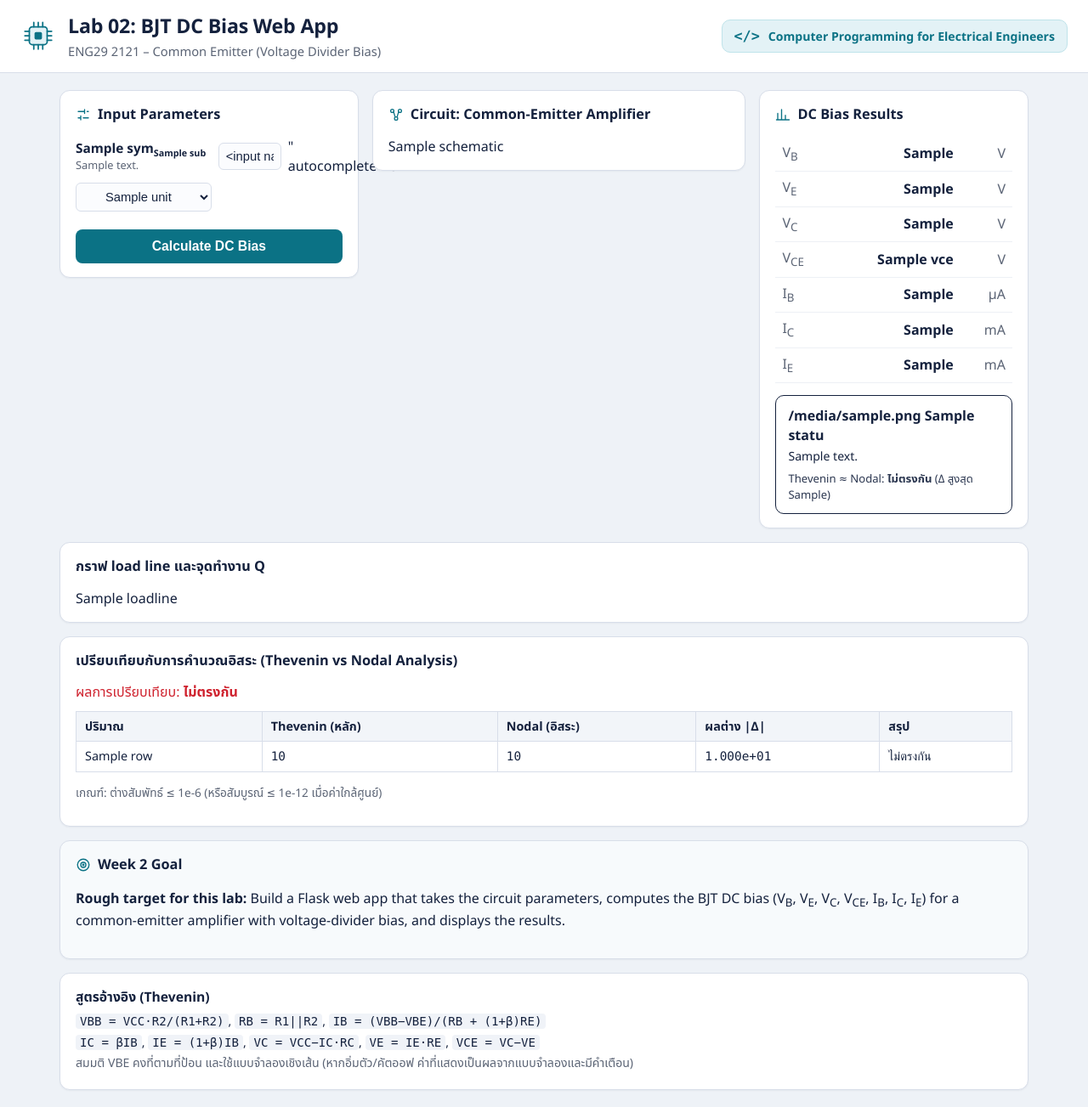
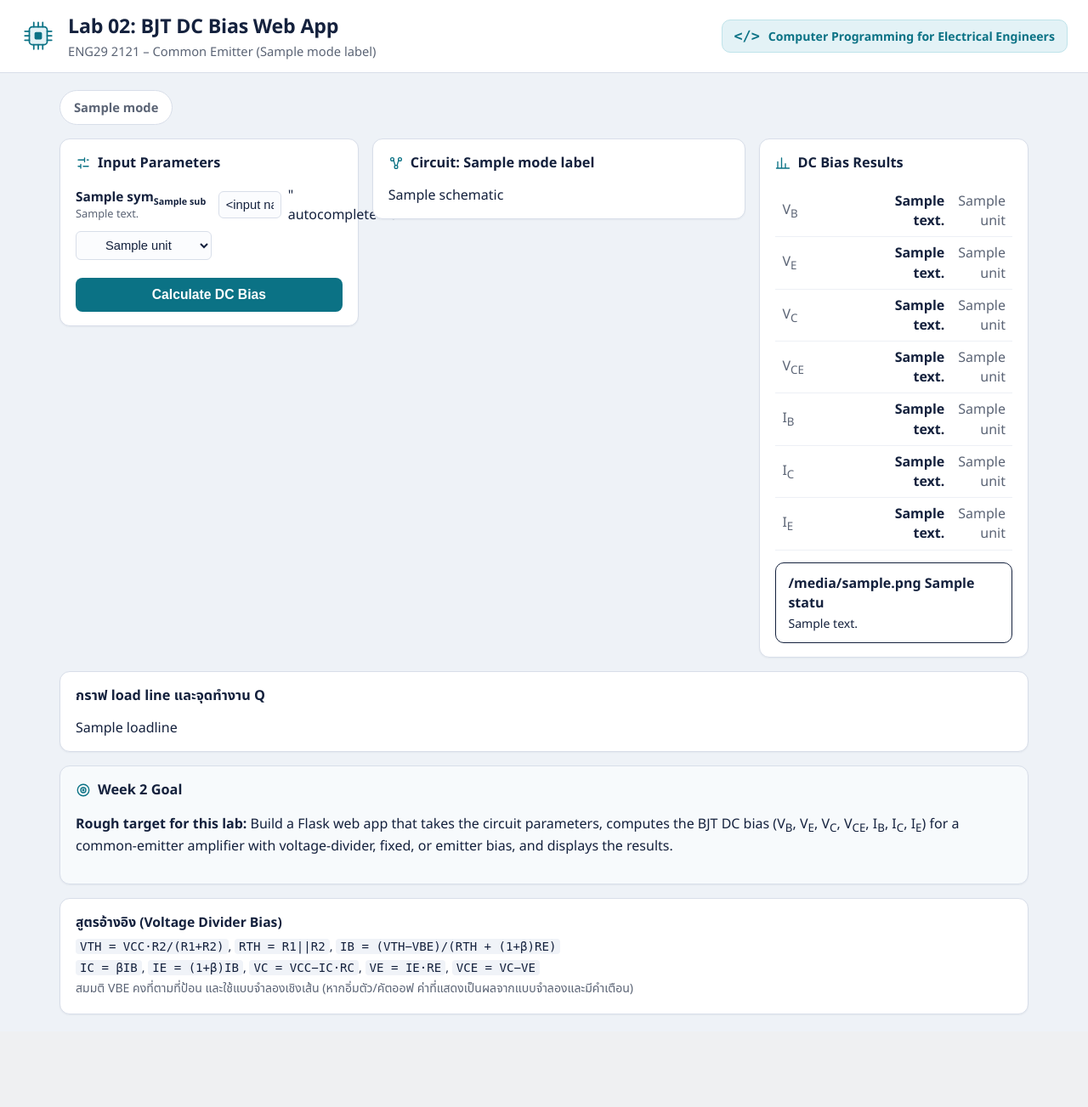
Before and after one commit to b6806316-Marisa/Gitlab, a Flask app: template bjt-bias/templates/index.html in a window 1280 px wide. Shown: the whole page at 85% size. After the commit the page ends 1194 px from the top, so only its background shows below. Run offline with Flask 3, Linux system fonts and the light colour scheme; the template is opened without the code that fills it: most values are stand-ins (such as "Sample title", 1, 10 or a date in 2020); form fields are guessed from the names that the template uses.

Commit message:
feat: route bias modes through the app

```diff
--- a/bjt-bias/app.py
+++ b/bjt-bias/app.py
@@ -1,12 +1,23 @@
 from flask import Flask, render_template, request
 from markupsafe import Markup
 
-from bjt import BiasError, compare, parse_input, solve_nodal, solve_thevenin
+from bjt import (
+    MODE_DIVIDER,
+    MODE_LABELS,
+    MODE_FIELDS,
+    MODES,
+    BiasError,
+    compare,
+    parse_input,
+    result_payload,
+    solve_for_mode,
+    solve_nodal,
+)
 from diagrams import load_line_svg, schematic_svg
 from units import RESISTANCE_UNITS, VOLTAGE_UNITS, UnitError, to_si
 
-FIELD_META = [
-    {
+FIELD_META = {
+    "vcc": {
         "name": "vcc",
         "sym": "V",
         "sub": "CC",
@@ -16,7 +27,7 @@ FIELD_META = [
         "default": "12.0",
         "default_unit": "v",
     },
-    {
+    "r1": {
         "name": "r1",
         "sym": "R",
         "sub": "1",
@@ -26,7 +37,7 @@ FIELD_META = [
         "default": "100",
         "default_unit": "kohm",
     },
-    {
+    "r2": {
         "name": "r2",
         "sym": "R",
         "sub": "2",
@@ -36,7 +47,17 @@ FIELD_META = [
         "default": "22",
         "default_unit": "kohm",
     },
-    {
+    "rb": {
+        "name": "rb",
+        "sym": "R",
+        "sub": "B",
+        "desc": "Base Resistor",
+        "kind": "resistance",
+        "units": RESISTANCE_UNITS,
+        "default": "470",
+        "default_unit": "kohm",
+    },
+    "rc": {
         "name": "rc",
         "sym": "R",
         "sub": "C",
@@ -46,7 +67,7 @@ FIELD_META = [
         "default": "2.2",
         "default_unit": "kohm",
     },
-    {
+    "re": {
         "name": "re",
         "sym": "R",
         "sub": "E",
@@ -56,7 +77,7 @@ FIELD_META = [
         "default": "1.0",
         "default_unit": "kohm",
     },
-    {
+    "beta": {
         "name": "beta",
         "sym": "β",
         "sub": "",
@@ -66,7 +87,7 @@ FIELD_META = [
         "default": "100",
         "default_unit": "",
     },
-    {
+    "vbe": {
         "name": "vbe",
         "sym": "V",
         "sub": "BE",
@@ -76,28 +97,33 @@ FIELD_META = [
         "default": "0.70",
         "default_unit": "v",
     },
-]
+}
 
-FIELD_NAMES = tuple(f["name"] for f in FIELD_META)
+FIELD_NAMES = tuple(FIELD_META)
 
 
-def default_form():
-    return {f["name"]: f["default"] for f in FIELD_META}
+def fields_for(mode):
+    return [FIELD_META[name] for name in MODE_FIELDS[mode]]
 
 
-def default_units():
-    return {f["name"]: f["default_unit"] for f in FIELD_META}
+def default_form(mode=MODE_DIVIDER):
+    return {name: FIELD_META[name]["default"] for name in MODE_FIELDS[mode]}
 
 
-def parse_form(form):
+def default_units(mode=MODE_DIVIDER):
+    return {name: FIELD_META[name]["default_unit"] for name in MODE_FIELDS[mode]}
+
+
+def parse_form(form, mode=MODE_DIVIDER):
     """แปลงค่าตามหน่วยที่เลือกในฟอร์ม ให้เป็นหน่วยฐาน (V, Ω) เป็นข้อความ
 
+    อ่านเฉพาะช่องที่โหมดนั้นใช้ — ช่องของโหมดอื่นที่ค้างมาไม่ถูกตรวจ
     คืน (ค่าในหน่วยฐาน, รายการข้อความผิดพลาดของหน่วย)
     """
     si = {}
     errors = []
-    for field in FIELD_META:
-        name = field["name"]
+    for name in MODE_FIELDS[mode]:
+        field = FIELD_META[name]
         raw = form.get(name, "")
         if field["kind"] == "none":
             si[name] = str(raw).strip()
@@ -111,16 +137,20 @@ def parse_form(form):
     return si, errors
 
 
-def build_status(primary, bias, rows):
+def build_status(primary, bias, rows=None, mode=MODE_DIVIDER):
     """สถานะการทำงานของทรานซิสเตอร์สำหรับการ์ดสีเขียว/เหลือง/แดง"""
     vce = primary.vce_v
-    vbb = bias.vcc_v * bias.r2_ohm / (bias.r1_ohm + bias.r2_ohm)
     if primary.region == "cutoff":
+        if mode == MODE_DIVIDER:
+            vbb = bias.vcc_v * bias.r2_ohm / (bias.r1_ohm + bias.r2_ohm)
+            detail = f"VBB = {vbb:.2f} V ≤ VBE = {bias.vbe_v:.2f} V (no base bias)"
+        else:
+            detail = f"VCC = {bias.vcc_v:.2f} V ≤ VBE = {bias.vbe_v:.2f} V (no base bias)"
         return {
             "kind": "warn",
             "icon": "⚠",
             "title": "Cutoff — transistor is off",
-            "detail": f"VBB = {vbb:.2f} V ≤ VBE = {bias.vbe_v:.2f} V (no base bias)",
+            "detail": detail,
         }
     if primary.region == "saturation":
         return {
@@ -147,88 +177,107 @@ def build_status(primary, bias, rows):
 def create_app():
     app = Flask(__name__)
 
-    def schematic_for(values, nodes=None):
+    def schematic_for(mode, values, nodes=None):
         safe = {}
         for name in FIELD_NAMES:
             try:
                 safe[name] = float(str(values.get(name, "")).strip() or 0.0)
             except (TypeError, ValueError):
                 safe[name] = 0.0
-        return Markup(schematic_svg(nodes=nodes, **safe))
+        return Markup(schematic_svg(mode=mode, nodes=nodes, **safe))
+
+    def render_page(mode, form, units, results=None, errors=None, schematic=None, loadline=None):
+        return render_template(
+            "index.html",
+            mode=mode,
+            mode_label=MODE_LABELS[mode],
+            modes=[(key, MODE_LABELS[key]) for key in MODES],
+            fields=fields_for(mode),
+            form=form,
+            units=units,
+            results=results,
+            errors=errors,
+            schematic=schematic,
+            loadline=loadline,
+        )
 
     @app.route("/", methods=["GET", "POST"])
     def index():
         if request.method == "POST":
-            form = {name: request.form.get(name, "") for name in FIELD_NAMES}
-            units = {name: request.form.get(f"{name}_unit", "") for name in FIELD_NAMES}
-            si, unit_errors = parse_form(request.form)
+            mode = request.form.get("mode", MODE_DIVIDER)
+        else:
+            mode = request.args.get("mode", MODE_DIVIDER)
+        if mode not in MODES:
+            mode = MODE_DIVIDER
+
+        if request.method == "POST":
+            form = {name: request.form.get(name, "") for name in MODE_FIELDS[mode]}
+            units = {name: request.form.get(f"{name}_unit", "") for name in MODE_FIELDS[mode]}
+            si, unit_errors = parse_form(request.form, mode)
             if unit_errors:
-                return render_template(
-                    "index.html",
-                    form=form,
-                    units=units,
-                    fields=FIELD_META,
+                return render_page(
+                    mode,
+                    form,
+                    units,
                     results=None,
                     errors=unit_errors,
-                    schematic=schematic_for(si),
-                    loadline=None,
+                    schematic=schematic_for(mode, si),
                 )
             try:
-                bias = parse_input(si)
-                primary = solve_thevenin(bias)
-                nodal = solve_nodal(bias)
-                rows = compare(primary, nodal)
+                bias = parse_input(si, mode)
+                primary = solve_for_mode(mode, bias)
+                if mode == MODE_DIVIDER:
+                    nodal = solve_nodal(bias)
+                    rows = compare(primary, nodal)
+                    all_match = all(r.matches for r in rows)
+                    max_diff = f"{max(r.difference for r in rows):.2e}"
+                else:
+                    rows = []
+                    all_match = None
+                    max_diff = None
                 results = {
-                    "vb": f"{primary.vb_v:.2f}",
-                    "ve": f"{primary.ve_v:.2f}",
-                    "vc": f"{primary.vc_v:.2f}",
-                    "vce": f"{primary.vce_v:.2f}",
-                    "ib": f"{primary.ib_a * 1e6:.3g}",
-                    "ic": f"{primary.ic_a * 1e3:.3g}",
-                    "ie": f"{primary.ie_a * 1e3:.3g}",
+                    "payload": result_payload(primary),
                     "rows": rows,
-                    "all_match": all(r.matches for r in rows),
-                    "max_diff": f"{max(r.difference for r in rows):.2e}",
-                    "status": build_status(primary, bias, rows),
+                    "all_match": all_match,
+                    "max_diff": max_diff,
+                    "status": build_status(primary, bias, rows, mode),
+                    "region": primary.region,
                 }
                 nodes = {
                     "vb_v": primary.vb_v,
                     "ve_v": primary.ve_v,
                     "vc_v": primary.vc_v,
                 }
-                return render_template(
-                    "index.html",
-                    form=form,
-                    units=units,
-                    fields=FIELD_META,
+                re_ohm = getattr(bias, "re_ohm", 0.0) or 0.0
+                return render_page(
+                    mode,
+                    form,
+                    units,
                     results=results,
                     errors=None,
-                    schematic=schematic_for(si, nodes),
+                    schematic=schematic_for(mode, si, nodes),
                     loadline=Markup(
-                        load_line_svg(bias.vcc_v, bias.rc_ohm, bias.re_ohm, primary.ic_a, primary.vce_v)
+                        load_line_svg(bias.vcc_v, bias.rc_ohm, re_ohm, primary.ic_a, primary.vce_v)
                     ),
                 )
             except BiasError as exc:
-                return render_template(
-                    "index.html",
-                    form=form,
-                    units=units,
-                    fields=FIELD_META,
+                return render_page(
+                    mode,
+                    form,
+                    units,
                     results=None,
                     errors=exc.errors,
-                    schematic=schematic_for(si),
-                    loadline=None,
+                    schematic=schematic_for(mode, si),
                 )
 
-        return render_template(
-            "index.html",
-            form=default_form(),
-            units=default_units(),
-            fields=FIELD_META,
+        form = default_form(mode)
+        return render_page(
+            mode,
+            form,
+            default_units(mode),
             results=None,
             errors=None,
-            schematic=schematic_for(default_form()),
-            loadline=None,
+            schematic=schematic_for(mode, form),
         )
 
     return app
--- a/bjt-bias/static/style.css
+++ b/bjt-bias/static/style.css
@@ -42,6 +42,16 @@ body {
   padding: 8px 14px; font-size: .88rem; font-weight: 600; line-height: 1.25;
 }
 .course-badge .code-icon { font-family: Consolas, monospace; font-size: 1.05rem; }
+
+/* ---------- mode tabs ---------- */
+.mode-tabs { display: flex; flex-wrap: wrap; gap: 8px; margin-bottom: 16px; }
+.mode-tab {
+  display: inline-block; padding: 9px 16px; border-radius: 999px;
+  border: 1px solid var(--border); background: var(--card);
+  color: var(--muted); text-decoration: none; font-weight: 600; font-size: .92rem;
+}
+.mode-tab:hover { border-color: var(--accent); color: var(--accent); }
+.mode-tab.active { background: var(--accent); border-color: var(--accent); color: #fff; }
 
 /* ---------- layout ---------- */
 .layout { max-width: 1180px; margin: 20px auto; padding: 0 20px; }
--- a/bjt-bias/templates/index.html
+++ b/bjt-bias/templates/index.html
@@ -16,7 +16,7 @@
       </svg>
       <div class="brand-text">
         <h1>Lab 02: BJT DC Bias Web App</h1>
-        <p>ENG29 2121 &ndash; Common Emitter (Voltage Divider Bias)</p>
+        <p>ENG29 2121 &ndash; Common Emitter ({{ mode_label }})</p>
       </div>
     </div>
     <div class="course-badge">
@@ -26,10 +26,17 @@
   </header>
 
   <main class="layout">
+    <nav class="mode-tabs" aria-label="Bias mode">
+      {% for key, label in modes %}
+      <a class="mode-tab{% if key == mode %} active{% endif %}" href="{{ url_for('index', mode=key) }}">{{ label }}</a>
+      {% endfor %}
+    </nav>
+
     <div class="columns">
       <section class="card">
         <h2><svg class="ico" viewBox="0 0 24 24" aria-hidden="true"><path d="M4 7h10M18 7h2M4 17h4M12 17h8M14 4v6M8 14v6"/></svg>Input Parameters</h2>
         <form method="post" class="param-form" autocomplete="off">
+          <input type="hidden" name="mode" value="{{ mode }}">
           {% for f in fields %}
           <div class="prow">
             <label class="plabel" for="{{ f.name }}">
@@ -61,7 +68,7 @@
       </section>
 
       <section class="card">
-        <h2><svg class="ico" viewBox="0 0 24 24" aria-hidden="true"><circle cx="6" cy="6" r="2.5"/><circle cx="18" cy="6" r="2.5"/><circle cx="12" cy="18" r="2.5"/><path d="M8 7.5l2.5 8M16 7.5l-2.5 8"/></svg>Circuit: Common-Emitter Amplifier</h2>
+        <h2><svg class="ico" viewBox="0 0 24 24" aria-hidden="true"><circle cx="6" cy="6" r="2.5"/><circle cx="18" cy="6" r="2.5"/><circle cx="12" cy="18" r="2.5"/><path d="M8 7.5l2.5 8M16 7.5l-2.5 8"/></svg>Circuit: {{ mode_label }}</h2>
         <div class="diagram">{{ schematic }}</div>
       </section>
 
@@ -70,21 +77,20 @@
         {% if results %}
         <table class="result-table">
           <tbody>
-            <tr><td>V<sub>B</sub></td><td class="num">{{ results.vb }}</td><td class="unitc">V</td></tr>
-            <tr><td>V<sub>E</sub></td><td class="num">{{ results.ve }}</td><td class="unitc">V</td></tr>
-            <tr><td>V<sub>C</sub></td><td class="num">{{ results.vc }}</td><td class="unitc">V</td></tr>
-            <tr><td>V<sub>CE</sub></td><td class="num">{{ results.vce }}</td><td class="unitc">V</td></tr>
-            <tr><td>I<sub>B</sub></td><td class="num">{{ results.ib }}</td><td class="unitc">&micro;A</td></tr>
-            <tr><td>I<sub>C</sub></td><td class="num">{{ results.ic }}</td><td class="unitc">mA</td></tr>
-            <tr><td>I<sub>E</sub></td><td class="num">{{ results.ie }}</td><td class="unitc">mA</td></tr>
+            {% for key in ("VB", "VE", "VC", "VCE", "IB", "IC", "IE") %}
+            {% set item = results.payload[key] %}
+            <tr><td>{{ key[0] }}<sub>{{ key[1:] }}</sub></td><td class="num">{{ item.text }}</td><td class="unitc">{{ item.unit }}</td></tr>
+            {% endfor %}
           </tbody>
         </table>
         <div class="status status-{{ results.status.kind }}">
           <div class="status-title">{{ results.status.icon }} {{ results.status.title }}</div>
           <div class="status-detail">{{ results.status.detail }}</div>
+          {% if mode == "divider" %}
           <div class="status-compare">Thevenin &asymp; Nodal:
             <strong>{{ 'ตรงกัน' if results.all_match else 'ไม่ตรงกัน' }}</strong>
             (&Delta; สูงสุด {{ results.max_diff }})</div>
+          {% endif %}
         </div>
         {% else %}
         <p class="placeholder">กด “Calculate DC Bias” เพื่อแสดงผลจุดทำงาน DC</p>
@@ -99,6 +105,7 @@
     </section>
     {% endif %}
 
+    {% if mode == "divider" %}
     <section class="card compare">
       <h2>เปรียบเทียบกับการคำนวณอิสระ (Thevenin vs Nodal Analysis)</h2>
       {% if results %}
@@ -122,19 +129,30 @@
       <p class="note">เกณฑ์: ต่างสัมพัทธ์ &le; 1e-6 (หรือสัมบูรณ์ &le; 1e-12 เมื่อค่าใกล้ศูนย์)</p>
       {% endif %}
     </section>
+    {% endif %}
 
     <section class="card goal">
       <h2><svg class="ico" viewBox="0 0 24 24" aria-hidden="true"><circle cx="12" cy="12" r="9"/><circle cx="12" cy="12" r="4"/><circle cx="12" cy="12" r="1"/></svg>Week 2 Goal</h2>
       <p><strong>Rough target for this lab:</strong> Build a Flask web app that takes the circuit parameters,
         computes the BJT DC bias (V<sub>B</sub>, V<sub>E</sub>, V<sub>C</sub>, V<sub>CE</sub>,
-        I<sub>B</sub>, I<sub>C</sub>, I<sub>E</sub>) for a common-emitter amplifier with voltage-divider bias,
-        and displays the results.</p>
+        I<sub>B</sub>, I<sub>C</sub>, I<sub>E</sub>) for a common-emitter amplifier with
+        voltage-divider, fixed, or emitter bias, and displays the results.</p>
     </section>
 
     <footer class="card foot">
-      <h3>สูตรอ้างอิง (Thevenin)</h3>
-      <p><code>VBB = VCC&middot;R2/(R1+R2)</code>, <code>RB = R1||R2</code>, <code>IB = (VBB&minus;VBE)/(RB + (1+&beta;)RE)</code></p>
+      {% if mode == "fixed" %}
+      <h3>สูตรอ้างอิง (Fixed Bias)</h3>
+      <p><code>IB = (VCC &minus; VBE) / RB</code>, <code>IC = &beta;IB</code>, <code>IE = (1+&beta;)IB</code></p>
+      <p><code>VE = 0</code>, <code>VB = VBE</code>, <code>VC = VCC &minus; IC&middot;RC</code>, <code>VCE = VC</code></p>
+      {% elif mode == "emitter" %}
+      <h3>สูตรอ้างอิง (Emitter Bias)</h3>
+      <p><code>IB = (VCC &minus; VBE) / [RB + (1+&beta;)RE]</code>, <code>IC = &beta;IB</code>, <code>IE = (1+&beta;)IB</code></p>
+      <p><code>VE = IE&middot;RE</code>, <code>VB = VE + VBE</code>, <code>VC = VCC &minus; IC&middot;RC</code>, <code>VCE = VC &minus; VE</code></p>
+      {% else %}
+      <h3>สูตรอ้างอิง (Voltage Divider Bias)</h3>
+      <p><code>VTH = VCC&middot;R2/(R1+R2)</code>, <code>RTH = R1||R2</code>, <code>IB = (VTH&minus;VBE)/(RTH + (1+&beta;)RE)</code></p>
       <p><code>IC = &beta;IB</code>, <code>IE = (1+&beta;)IB</code>, <code>VC = VCC&minus;IC&middot;RC</code>, <code>VE = IE&middot;RE</code>, <code>VCE = VC&minus;VE</code></p>
+      {% endif %}
       <p class="note">สมมติ VBE คงที่ตามที่ป้อน และใช้แบบจำลองเชิงเส้น (หากอิ่มตัว/คัตออฟ ค่าที่แสดงเป็นผลจากแบบจำลองและมีคำเตือน)</p>
     </footer>
   </main>
```
